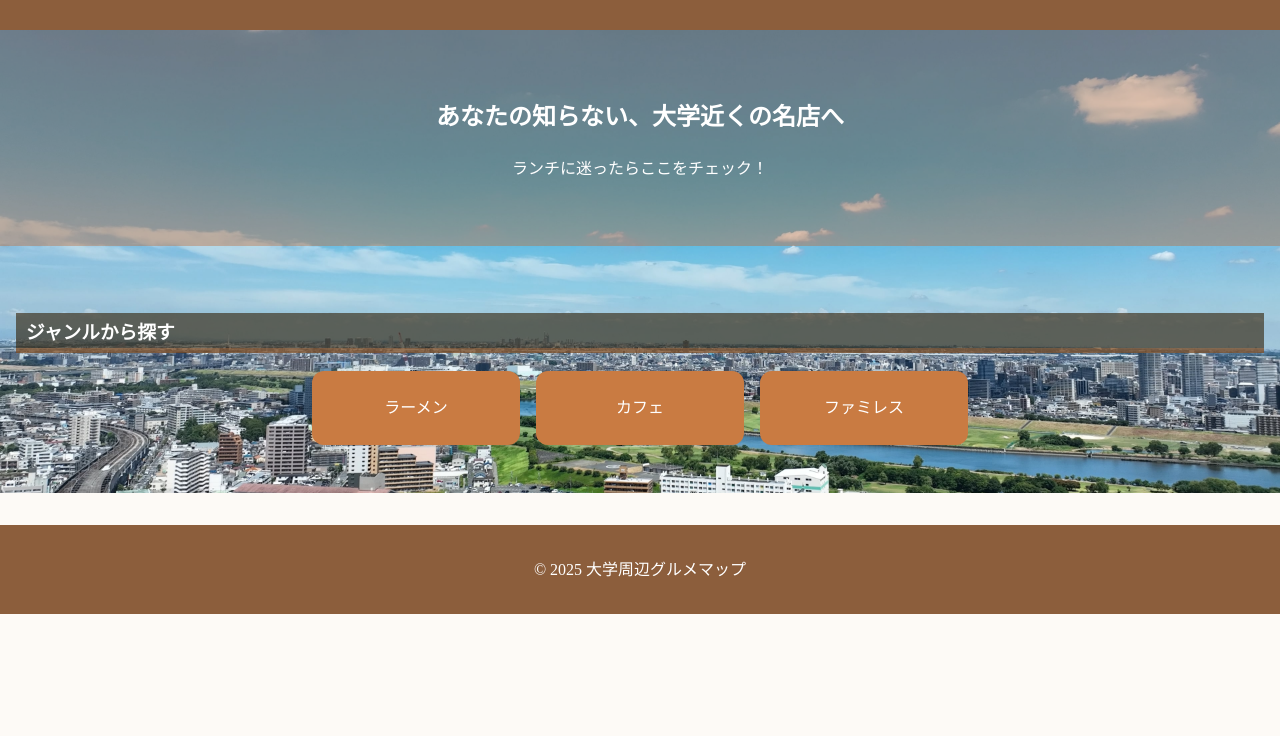
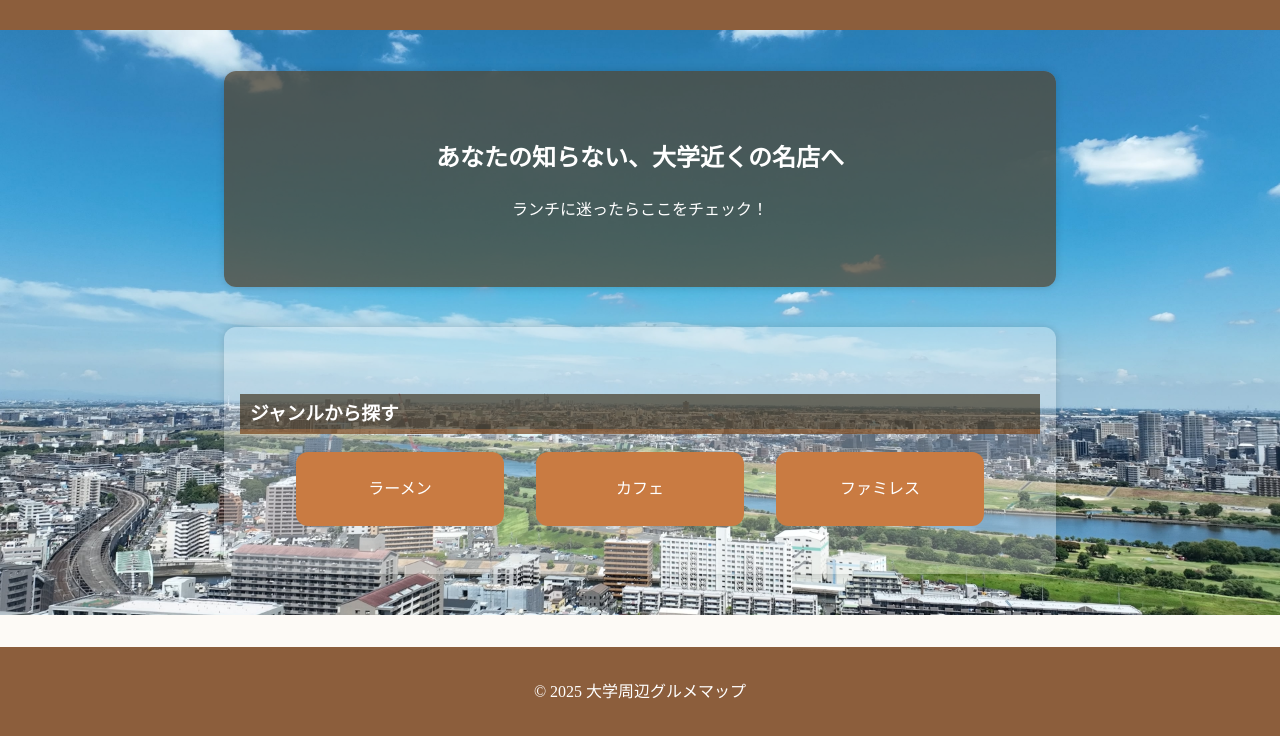
Before and after one commit to s1f102501495/team6-project, a plain HTML site: page index.html in a window 1280 px wide. Shown: the part 96-832 px from the top of the page. Before the commit the page ends 800 px from the top, so only its background shows below. Drawn offline with Linux system fonts and the light colour scheme.

Commit message:
Update style.css

```diff
--- a/css/style.css
+++ b/css/style.css
@@ -12,17 +12,6 @@ header {
   padding: 1em;
 }
 
-nav ul {
-  display: flex;
-  gap: 1em;
-  list-style: none;
-  padding: 0;
-}
-
-nav a {
-  color: #fff;
-  text-decoration: none;
-}
 
 .hero {
   position: relative;
@@ -42,7 +31,7 @@ nav a {
   left: 0;
   width: 100%;
   height: 100%;
-  background-color: rgba(193, 103, 49, 0.4); /* 背景透過橙フィルター */
+  background-color: #2f1c0096; /* 背景透過橙フィルター */
   z-index: 0;
 }
 
@@ -60,7 +49,7 @@ nav a {
 
 .card-container {
   display: flex;
-  gap: 1em;
+  gap: 2em;
   justify-content: center;
   flex-wrap: wrap;
 }
@@ -107,9 +96,6 @@ footer {
   margin-top: 2em;
 }
 
-nav {
-  position: relative;
-}
 
 #menu {
   display: none;
@@ -154,16 +140,9 @@ nav {
   background-image: url("img/akabane.jpg");
   background-size: cover;
   background-position: center;
-  background-repeat: no-repeat;
   position: relative;
   color: white;
-}
-
-.hero, .genres {
-  padding: 48px 16px;
-  background: transparent;
-  z-index: 1;
-  position: relative;
+  padding:1px 0  ;
 }
 
 .back-image::before {
@@ -179,7 +158,7 @@ nav {
 
 .back-image * {
   position: relative;
-  z-index: 1; /* テキストを上に表示 */
+  z-index: 1;
 }
 
 .genres h3 {
@@ -188,3 +167,28 @@ nav {
     border-bottom: 5px solid #c97a4260
 
 }
+
+.hero, .genres {
+  background-color: rgba(255, 255, 255, 0.3);
+  padding: 40px 24px;
+  margin: 0 auto;
+  max-width: 800px;
+  border-radius: 12px;
+  box-shadow: 0 0 8px rgba(0, 0, 0, 0.15);
+}
+
+.hero {
+  padding: 48px 16px;
+  margin-top: 40px;
+  margin-bottom: 40px;
+}
+
+.genres {
+  padding: 48px 16px;
+  margin-top: 40px;
+  margin-bottom: 40px;
+}
+
+header h1 {
+  padding-left: 90px;
+}
```
